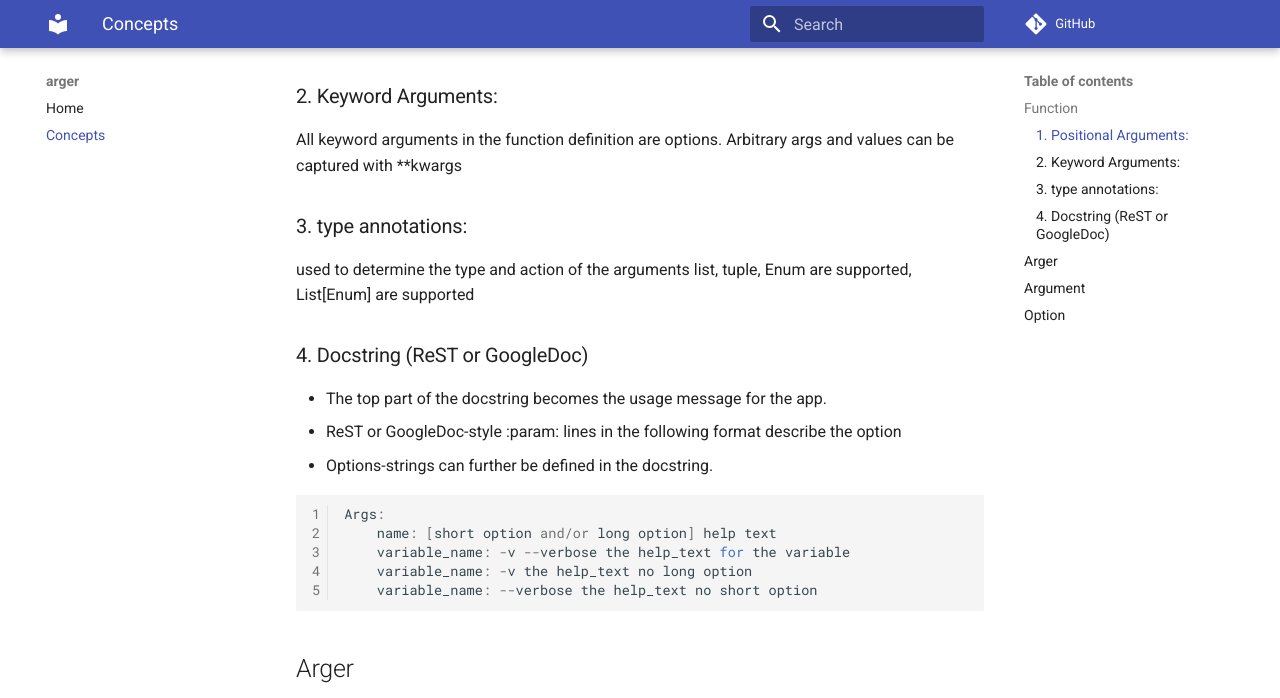
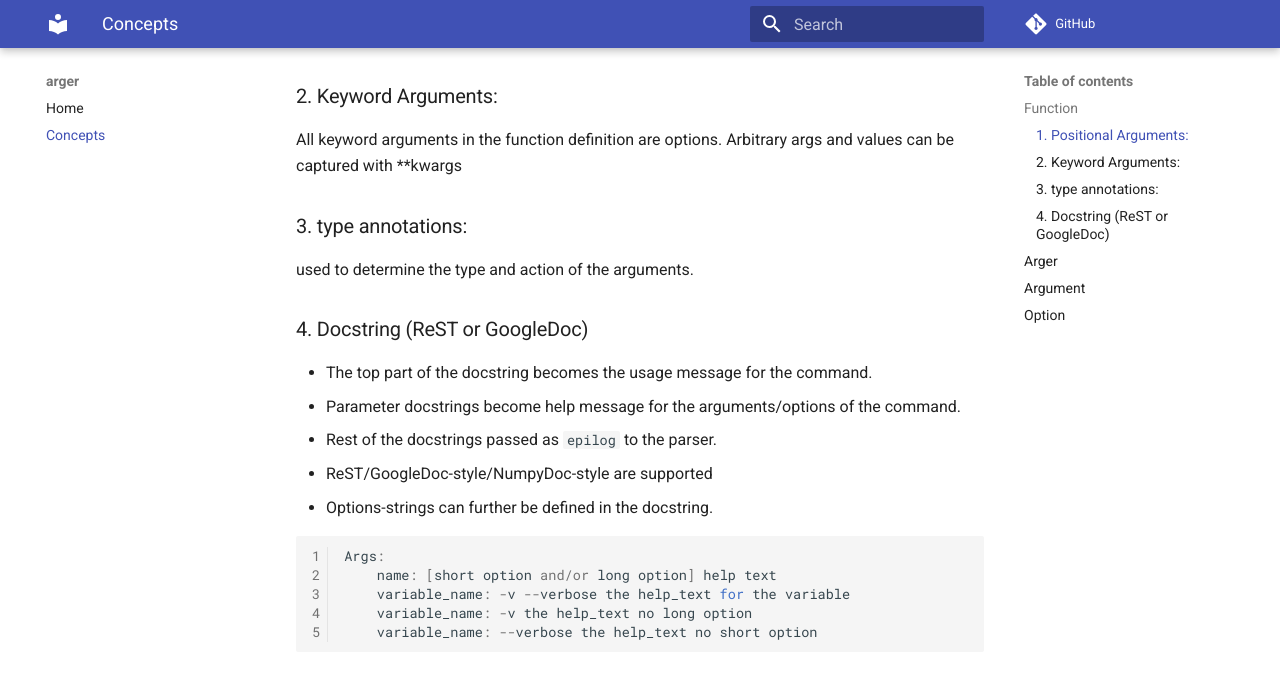
Before and after one commit to jnoortheen/arger, an MkDocs documentation site: the page built from docs/arger.md, in a window 1280 px wide and 900 px high, scrolled down 376 px, cut to the strip 0-698 px from the top of the window. Built offline with MkDocs 1.6.1 and Material for MkDocs 9.7.7, drawn with Linux system fonts in a browser that asks for light colours; comment, search, counter and statistics services are not loaded.

````diff
--- a/docs/arger.md
+++ b/docs/arger.md
@@ -12,12 +12,13 @@ All keyword arguments in the function definition are options.
 Arbitrary args and values can be captured with **kwargs
 
 ### 3. type annotations:
-used to determine the type and action of the arguments
-list, tuple, Enum are supported, List[Enum] are supported
+used to determine the type and action of the arguments.
 
 ### 4. Docstring (ReST or GoogleDoc)
-- The top part of the docstring becomes the usage message for the app.
-- ReST or GoogleDoc-style :param: lines in the following format describe the option
+- The top part of the docstring becomes the usage message for the command.
+- Parameter docstrings become help message for the arguments/options of the command.
+- Rest of the docstrings passed as `epilog` to the parser.
+- ReST/GoogleDoc-style/NumpyDoc-style are supported
 - Options-strings can further be defined in the docstring.
 ```pydocstring
 Args:
--- a/mkdocs.yml
+++ b/mkdocs.yml
@@ -4,6 +4,7 @@ site_author: Noortheen Raja
 
 repo_url: https://github.com/jnoortheen/arger
 edit_uri: https://github.com/jnoortheen/arger/edit/master/docs
+site_url: https://jnoortheen.github.io/arger
 
 theme: material
 
--- a/pyproject.toml
+++ b/pyproject.toml
@@ -63,13 +63,13 @@ pytest-lazy-fixture = "^0.6.3"
 
 # Documentation
 mkdocs = "^1.0"
-pygments = "*"
 mkdocs-material = "^5.1.0"
 mkdocstrings = "^0.10.3"
 pymdown-extensions = "^7.0"
-commitizen = {version = '^2.4.2', python=">=3.6.1"}
+pygments = "*"
 
 # Tooling
+commitizen = {version = '^2.4.2', python=">=3.6.1"}
 pyinstaller = "*"
 sniffer = "*"
 MacFSEvents = { version = "*", platform = "darwin" }
````
Also changed, not shown: README.md (+1 -1 lines), docs/requirements.txt (+4 -3 lines).
